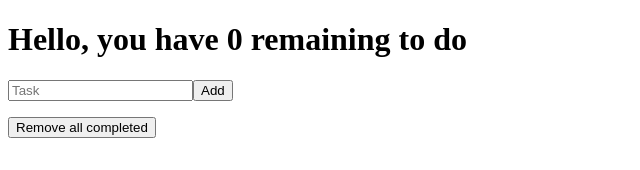
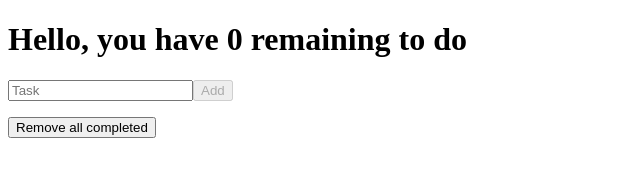
Before and after one commit to joefreeman8/to-do-app, a React (Create React App) app: page / in a window 1280 px wide. Shown: the top 170 px of the page, without its empty margins (0-640 px from the left). Built offline with nearby package versions, Linux system fonts and the light colour scheme.

Commit message:
disabled button when no Todo

```diff
--- a/src/App.js
+++ b/src/App.js
@@ -7,14 +7,17 @@ function App() {
 
   const [newTodo, setNewTodo] = useState('')
   const [todoList, setTodoList] = useState([])
+  const hasNewTodo = !!newTodo.trim()
 
 
   // ** REMAINING TODOS COUNTER ***
   const remainingTodos = todoList.filter(todo => !todo.completed).length
 
+
   // *** ADD TODO FUNCTION ***
   const handleSubmit = (e) => {
     e.preventDefault()
+    if (!hasNewTodo) return
 
     const createdTodo = {
       task: newTodo,
@@ -40,6 +43,7 @@ function App() {
     setTodoList(filteredTodos)
   }
 
+
   // *** COMPLETED TODO FUNCTION ***
   const toggleCompleted = (todoId) => {
     const completedTodos = todoList.map(todo => {
@@ -50,6 +54,7 @@ function App() {
     })
     setTodoList(completedTodos)
   }
+
 
   //  *** DELETE COMPLETED TODO FUNCTION ***
   const deleteCompletedTodo = (completedTrueRemove) => {
@@ -67,7 +72,7 @@ function App() {
       <h1>Hello, you have {remainingTodos} remaining to do</h1>
       <form onSubmit={handleSubmit}>
         <input placeholder="Task" value={newTodo} onChange={handleChange} />
-        <button>Add</button>
+        <button disabled={!hasNewTodo}>Add</button>
       </form>
       <ul>
         {todoList.map(todo => (
```
